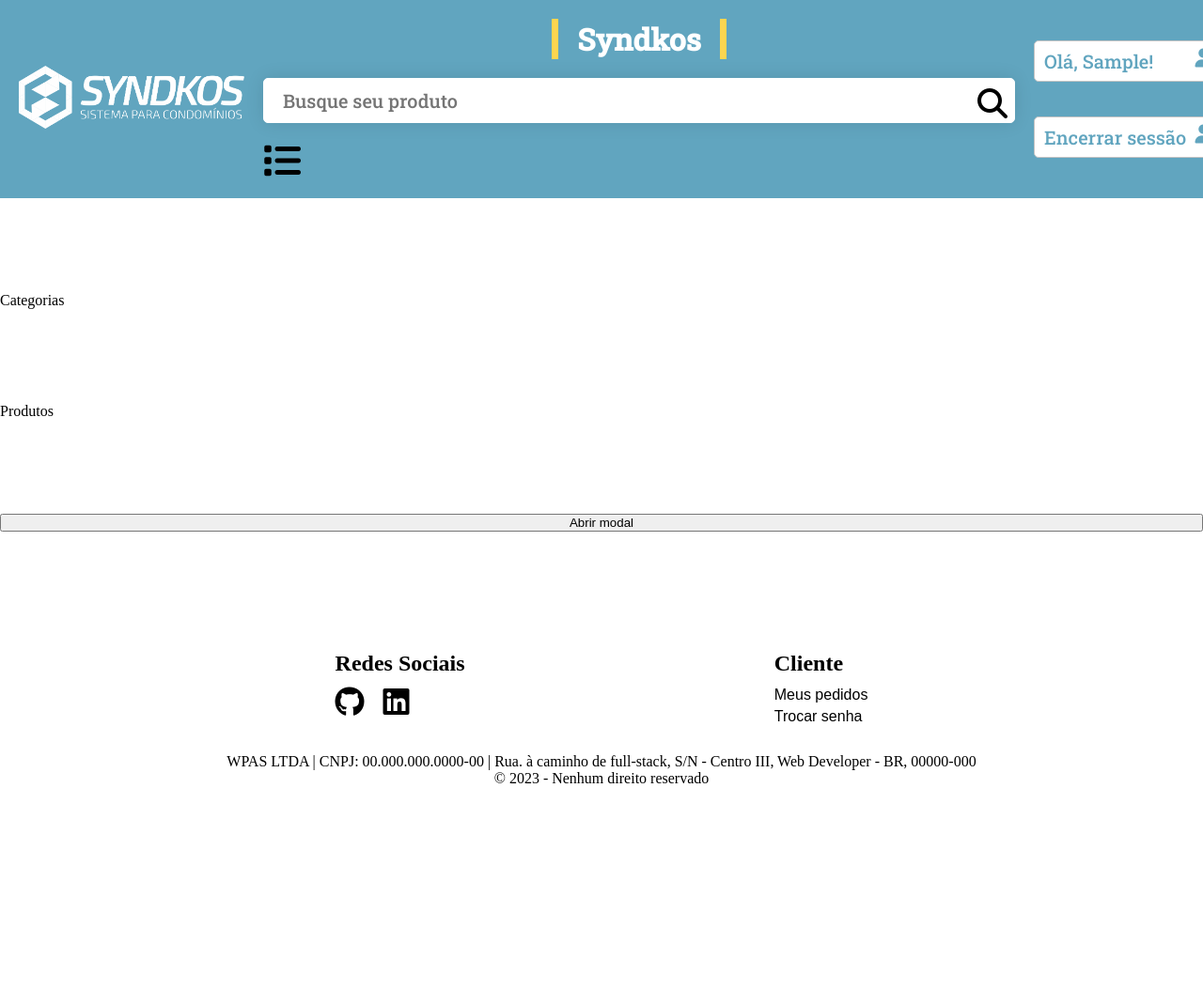
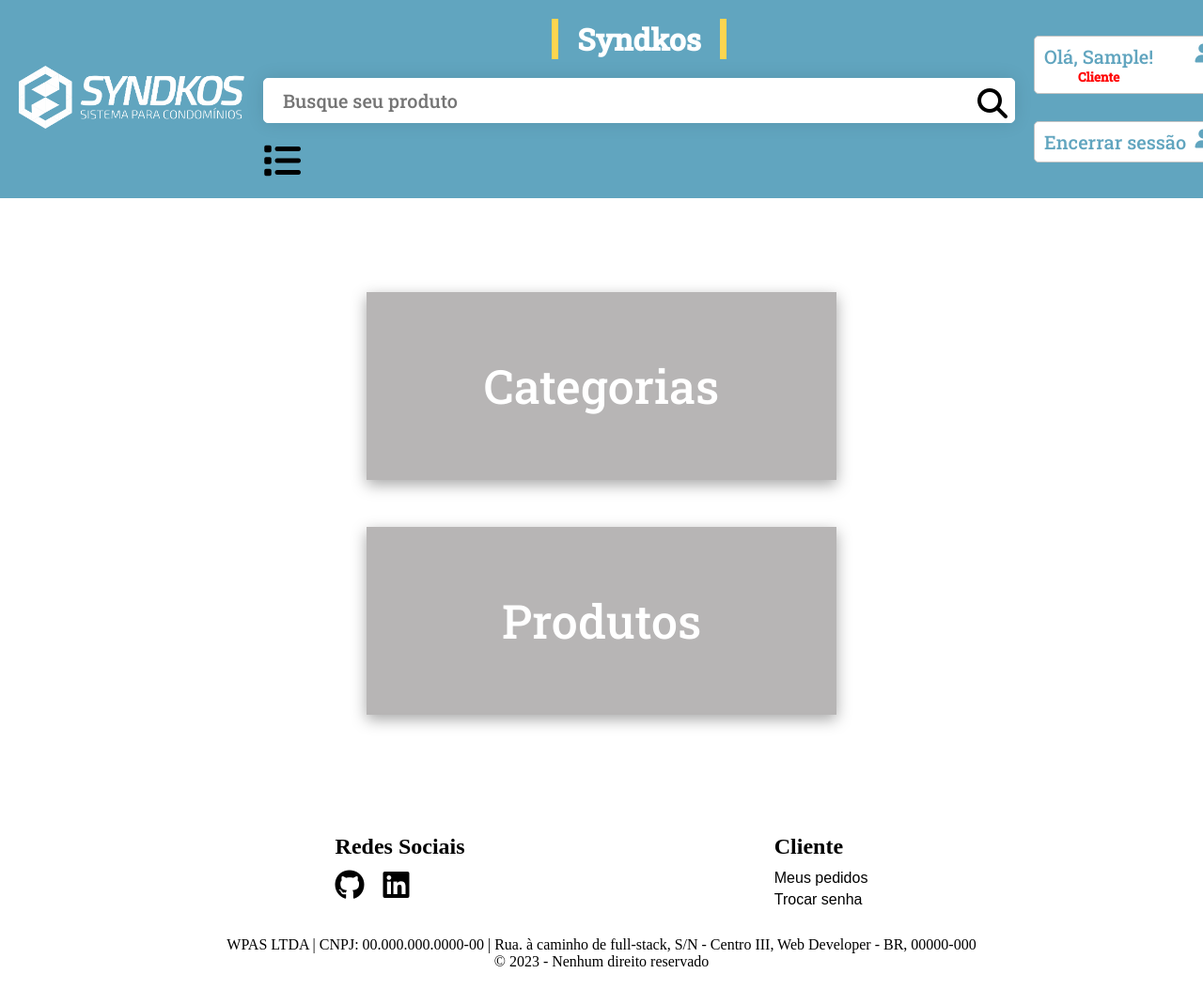
Before and after one commit to WeslleyxD/Syndkos, a Django app: page /manager/ in a window 1280 px wide. Shown: the whole page at 94% size. Before the commit the page ends 834 px from the top, so only its background shows below. Run offline with Django 4.2, Linux system fonts and the light colour scheme; the visitor is signed in with stand-in values (Sample User, id 1); data that the repository does not hold is empty; some libraries are stand-ins or nearby versions.

Commit message:
refactor: list products e list categories

```diff
--- a/products/forms.py
+++ b/products/forms.py
@@ -9,7 +9,7 @@ class CategoryForm(forms.ModelForm):
 class ProductForm(forms.ModelForm):
     class Meta:
         model = Product
-        fields = '__all__'
+        exclude = ['slug']
 
     #     widgets = {
     #         'image': forms.FileInput(attrs={'class': 'custom-file-input'}),
--- a/static/css/style.css
+++ b/static/css/style.css
@@ -476,6 +513,9 @@ i {
     color: var(--third-color);
   }
 
+  .header-item-orders h6 {
+    color: red;
+  }
 
   .footer-container {
     display: flex;
@@ -627,3 +667,41 @@ i {
   border-radius: 50%;
   padding: 20px;
 }
+
+
+.manager-options-container {
+}
+
+.manager-options-content {
+  display: flex;
+  flex-direction: column;
+  align-items: center;
+  gap: 50px;
+}
+
+.manager-options-content a {
+  width: 500px;
+  height: 200px;
+  display: flex;
+  justify-content: center;
+  align-items: center;
+  box-shadow: rgba(0, 0, 0, 0.35) 0px 5px 15px;
+  background-color: var(--gray-color);
+  transition: all 1s ease;
+}
+
+.manager-options-content a:hover {
+  width: 500px;
+  height: 200px;
+  display: flex;
+  justify-content: center;
+  align-items: center;
+  box-shadow: rgba(0, 0, 0, 0.35) 0px 5px 50px;
+  background-color: var(--main-color);
+}
+
+.manager-options-content span {
+  font-size: 50px;
+  font-family: 'Roboto Slab', serif;
+  color: var(--third-color);
+}
--- a/templates/base.html
+++ b/templates/base.html
@@ -48,7 +48,14 @@
                     <div class="header-item-orders">
                         <!-- <i class="fa-solid fa-gift"></i> -->
                         {% if request.user.is_authenticated %}
-                            <a href="{% url 'accounts:login_user' %}"><span>Olá, {{user_authenticated|capfirst}}!</span></a>
+                        <div>
+                            {% if request.user.groups_model == 'VENDEDOR' %}
+                                <a href="{% url 'manager:manager' %}"><span>Olá, {{user_authenticated|capfirst}}!</span></a>
+                            {% else %}
+                                <a href="{% url 'core:index' %}"><span>Olá, {{user_authenticated|capfirst}}!</span></a>
+                            {% endif %}
+                            <h6>{{request.user.groups_model}}</h6>
+                        </div>
                         {% else %}
                             <a href="{% url 'accounts:login_user' %}"><span>{{user_authenticated|capfirst}}</span></a>
                         {% endif %}
@@ -80,8 +87,8 @@
             <div class="social-medias">
                 <h3>Redes Sociais</h3>
                 <div>
-                    <a href="https://www.linkedin.com/in/weslley-pablo-7b0734222/" target="_blank"><i class="fa-2x fa-brands fa-github"></i></a>
-                    <a href="https://github.com/WeslleyxD" target="_blank"><i class="fa-2x fa-brands fa-linkedin"></i></a>
+                    <a href="https://github.com/WeslleyxD" target="_blank"><i class="fa-2x fa-brands fa-github"></i></a>
+                    <a href="https://www.linkedin.com/in/weslley-pablo-7b0734222/" target="_blank"><i class="fa-2x fa-brands fa-linkedin"></i></a>
                 </div>
             </div>
             <div class="atendimentos">
--- a/templates/manager/manager.html
+++ b/templates/manager/manager.html
@@ -1,17 +1,14 @@
 {% extends 'base.html' %}
 
 {% block content %}
-<a href="{% url 'manager:list_category' %}">Categorias</a>
-<a href="{% url 'manager:list_product' %}">Produtos</a>
 
 
-<button id="open-modal-btn">Abrir modal</button>
-
-<div id="modal" style="display: none;">
-  <h2>Meu modal</h2>
-  <p>Conteúdo do meu modal aqui.</p>
-</div>
-
+<section class="manager-options-container">
+  <div class="manager-options-content">
+      <a href="{% url 'manager:list_category' %}"> <span> Categorias</span></a>
+      <a href="{% url 'manager:list_product' %}"><span> Produtos</span></a>
+  </div>
+</section>
 
 
 {% endblock %}
```
Also changed, not shown: other parts of static/css/style.css (+40 -3 lines), templates/manager/list_category.html (+21 -12 lines), templates/manager/list_product.html (+31 -15 lines).
